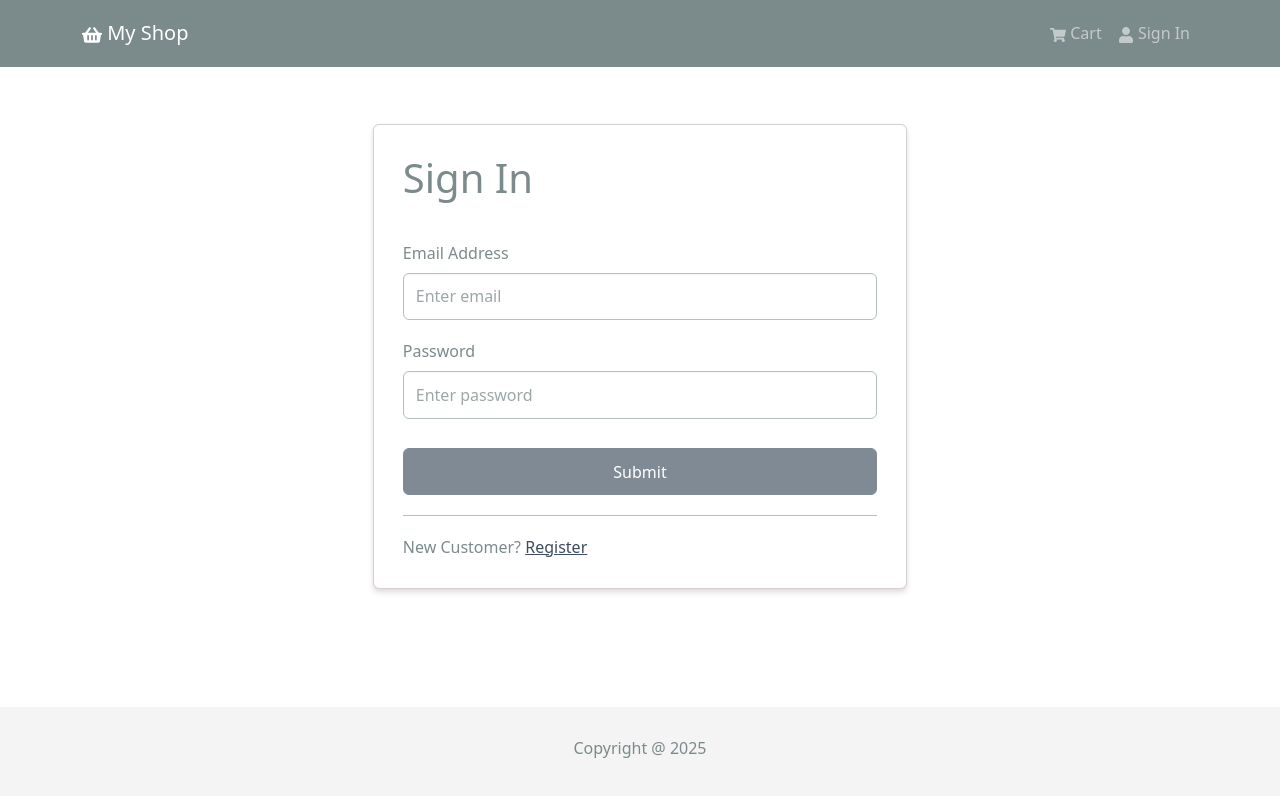
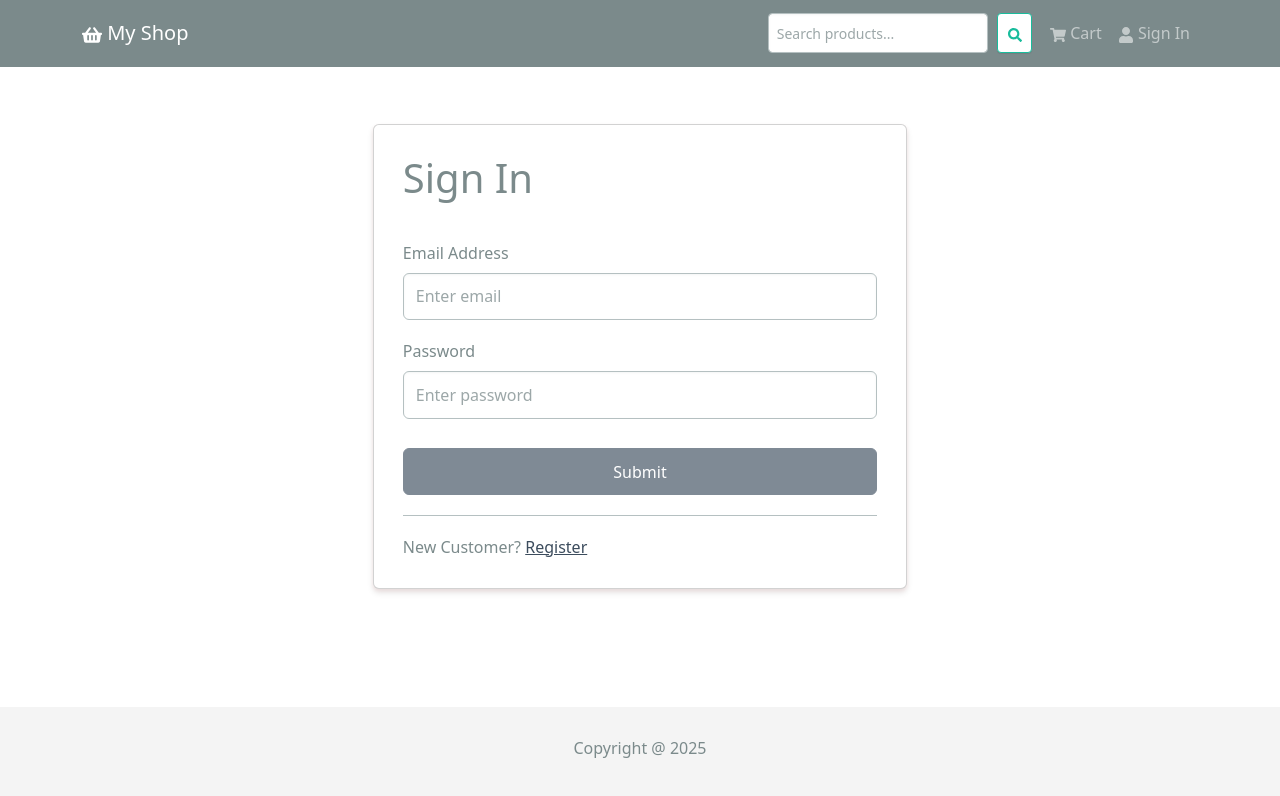
Before and after one commit to abhi15494/ecomm-node-js, a React (Create React App) app in the folder frontend/: page /login in a window 1280 px wide. Shown: the top 796 px of the page. Built offline with nearby package versions, Linux system fonts and the light colour scheme.

Commit message:
Search implemented

```diff
--- a/frontend/src/components/Header.jsx
+++ b/frontend/src/components/Header.jsx
@@ -6,6 +6,7 @@ import { FaEarlybirds, FaShoppingBasket } from 'react-icons/fa';
 import { useDispatch, useSelector } from 'react-redux';
 import { useLogoutMutation } from '../slices/userApiSlice';
 import { logout } from '../slices/authSlice';
+import SearchBox from './SearchBox';
 
 const Header = () => {
     const cartItems = useSelector(state => state?.cart?.cartItems);
@@ -34,6 +35,7 @@ const Header = () => {
                     <Navbar.Toggle aria-controls='basic-navbar-toggle'></Navbar.Toggle>
                     <Navbar.Collapse id="basic-navbar-toggle">
                         <Nav className='ms-auto'>
+                            <SearchBox />
                             <Nav.Link as={Link} to="/cart"><FaShoppingCart /> Cart {
                                 cartItems?.length > 0 && (
                                     <Badge pill bg="success" style={{marginLeft: '5px'}}>
--- /dev/null
+++ b/frontend/src/components/Paginate.jsx
@@ -0,0 +1,25 @@
+import React from 'react'
+import { Pagination } from 'react-bootstrap'
+import { Link } from 'react-router-dom'
+
+const Paginate = ({ pages, page, isAdmin=false, keyword='' }) => {
+    if(!pages || pages <= 1) {
+        return <></>
+    }
+    return (
+        <Pagination>
+            {[...Array(pages).keys()].map((x) => (
+                <Pagination.Item
+                    as={Link}
+                    active={x+1 === page}
+                    key={'KEY_FOR_PAGINATION' + (x+1)}
+                    to={(isAdmin ? `/admin/productList/page/${x+1}` : `/page/${x+1}`) + (keyword ? `/search/${keyword}` : '')}
+                >
+                    {x+1}
+                </Pagination.Item>
+            ))}
+        </Pagination>
+    )
+}
+
+export default Paginate
--- /dev/null
+++ b/frontend/src/components/SearchBox.jsx
@@ -0,0 +1,37 @@
+import React, { useState } from 'react'
+import { Button, Form, FormControl } from 'react-bootstrap';
+import { FaSearch } from 'react-icons/fa';
+import { useNavigate, useParams } from 'react-router-dom'
+
+const SearchBox = ({ }) => {
+    const { keyword: urlKeyword } = useParams();
+    const navigate = useNavigate();
+    const [keyword, setKeyword] = useState(urlKeyword);
+
+    const handleSubmit = (e) => {
+        e.preventDefault();
+        if(keyword.trim()) {
+            setKeyword('');
+            navigate(`/search/${keyword}`);
+        } else {
+            navigate('/');
+        }
+    };
+
+    return (
+        <Form onSubmit={handleSubmit} className='d-flex'>
+            <FormControl
+                type='text'
+                name="q"
+                value={keyword}
+                onChange={e => setKeyword(e.target.value)}
+                placeholder='Search products...'
+                className='mr-sm-2 ml-sm-5'
+                size='sm'
+            ></FormControl>
+            <Button type="submit" variant='outline-success bg-white btn-sm' className='px-2 mx-2'><FaSearch /></Button>
+        </Form>
+    )
+}
+
+export default SearchBox
--- a/frontend/src/index.js
+++ b/frontend/src/index.js
@@ -37,6 +37,9 @@ const router = createBrowserRouter(
   createRoutesFromElements(
     <Route path="/" element={<App />}>
       <Route index={true} path="/" element={<HomeScreen />} />
+      <Route index={true} path="/search/:keyword" element={<HomeScreen />} />
+      <Route index={true} path="/page/:pageNumber" element={<HomeScreen />} />
+      <Route index={true} path="/page/:pageNumber/search/:keyword" element={<HomeScreen />} />
       <Route path="/product/:id" element={<ProductScreen />} />
       <Route path="/cart" element={<CartScreen />} />
       <Route path="/login" element={<LoginScreen />} />
@@ -48,16 +51,17 @@ const router = createBrowserRouter(
         <Route path="/order/:id" element={<OrderScreen />} />
         <Route path="/profile" element={<ProfileScreen />} />
       </Route>
-
       <Route path="" element={<AdminPrivateRoute />}>
         <Route path="/admin/orderlist" element={<OrderListScreen />} />
         <Route path="/admin/productlist" element={<ProductListScreen />} />
+        <Route path="/admin/productlist/search/:keyword" element={<ProductListScreen />} />
+        <Route path="/admin/productlist/page/:pageNumber" element={<ProductListScreen />} />
+        <Route path="/admin/productlist/page/:pageNumber/search/:keyword" element={<ProductListScreen />} />
         <Route path="/admin/product/:id/edit" element={<ProductEditScreen />} />
         <Route path="/admin/userlist" element={<UsersListScreen />} />
         <Route path="/admin/user/:id/edit" element={<UserEditScreen />} />
         <Route path="/admin/user/new" element={<UserEditScreen />} />
       </Route>
-
     </Route>
   )
 )
--- a/frontend/src/screen/HomeScreen.jsx
+++ b/frontend/src/screen/HomeScreen.jsx
@@ -1,17 +1,31 @@
-import React, { useEffect, useState } from 'react'
-import { Col, Row } from 'react-bootstrap';
+import React from 'react'
+import { Button, Col, Row } from 'react-bootstrap';
 import Product from '../components/Product';
-import axios from 'axios';
 import { useGetProductsQuery } from '../slices/productApiSlice';
 import Loader from '../components/Loader';
 import Message from '../components/Message';
+import { useNavigate, useParams } from 'react-router-dom';
+import Paginate from '../components/Paginate';
+import { useSelector } from 'react-redux';
 
 const HomeScreen = () => {
-    const { data: products, isLoading, error } = useGetProductsQuery();
-
+    const { pageNumber, keyword } = useParams();
+    const { data, isLoading, error } = useGetProductsQuery({pageNumber, keyword});
+    const {
+        products,
+        page,
+        pages
+    } = data || {};
+    const {userInfo} = useSelector(state => state.auth);
+    const navigate = useNavigate();
     return (
         <>
-            <h1>Latest Products</h1>
+            <Row>
+                {keyword && <Col md={'auto'}><Button onClick={e => navigate('/')}>Go Back</Button></Col>}
+                <Col md={9}>
+                    <h1>Latest Products</h1>
+                </Col>
+            </Row>
             {
                 isLoading ? <Loader /> : error ? <Message variant={'danger'}>{error?.data?.message || error?.error}</Message> : (
                     <Row>
@@ -22,6 +36,9 @@ const HomeScreen = () => {
                                 </Col>
                             })
                         }
+                        <Col sm={12} md={12} lg={12}>
+                            <Paginate pages={pages} page={page} isAdmin={userInfo.isAdmin} keyword={keyword} />
+                        </Col>
                     </Row>
                 )
             }
--- a/frontend/src/screen/admin/ProductListScreen.jsx
+++ b/frontend/src/screen/admin/ProductListScreen.jsx
@@ -1,16 +1,24 @@
 import React from 'react'
 import { useCreateProductMutation, useDeleteProductMutation, useGetProductsQuery } from '../../slices/productApiSlice'
-import { Button, Col, Row, Table } from 'react-bootstrap';
+import { Button, Col, Image, Row, Table } from 'react-bootstrap';
 import { FaEdit, FaTrash } from 'react-icons/fa';
 import Loader from '../../components/Loader';
 import Message from '../../components/Message';
-import { Link } from 'react-router-dom';
+import { Link, useParams } from 'react-router-dom';
 import { toast } from 'react-toastify';
+import Paginate from '../../components/Paginate';
 
 const ProductListScreen = () => {
-    const { data: products, isLoading: productLoading, error: productError, refetch } = useGetProductsQuery();
+    const {pageNumber, keyword} = useParams();
+    const { data, isLoading: productLoading, error: productError, refetch } = useGetProductsQuery({pageNumber, keyword});
     const [createProduct, {isLoading:loadingCreate, error:loadingError}] = useCreateProductMutation();
     const [deleteProduct, {isLoading: deleteLoading, error: deleteError}] = useDeleteProductMutation();
+
+    const {
+        products,
+        pages,
+        page
+    } = data || {};
 
     const deleteHandler = async (productId) => {
         if(!window.confirm('Are you sure you want to delete a product?')) {
@@ -54,11 +62,12 @@ const ProductListScreen = () => {
                 <Table striped hover responsive className='table-sm'>
                     <thead>
                         <tr>
-                            <td>ID</td>
-                            <td>NAME</td>
-                            <td>PRICE</td>
+                            <td>IMAGE</td>
+                            <td style={{textAlign: 'left'}}>NAME</td>
                             <td>CATEGORY</td>
                             <td>BRANDS</td>
+                            <td>ID</td>
+                            <td>PRICE</td>
                             <td></td>
                         </tr>
                     </thead>
@@ -66,11 +75,14 @@ const ProductListScreen = () => {
                         {
                             products.map((product) => (
                                 <tr key={product._id}>
-                                    <td>{product._id}</td>
-                                    <td>{product.name}</td>
-                                    <td>${product.price}</td>
+                                    <td>
+                                        <Image src={product.image} height={50} className='border'/>
+                                    </td>
+                                    <td style={{textAlign: 'left'}}>{product.name}</td>
                                     <td>{product.category}</td>
                                     <td>{product.brand}</td>
+                                    <td>{product._id}</td>
+                                    <td>${product.price}</td>
                                     <td>
                                         <Link to={`/admin/product/${product._id}/edit`}>
                                             <Button className='btn-sm mx-2 text-white'><FaEdit /></Button>
@@ -82,6 +94,7 @@ const ProductListScreen = () => {
                         }
                     </tbody>
                 </Table>
+                <Paginate pages={pages} page={page} isAdmin={true} keyword={keyword} />
             </>}
         </>
     )
--- a/frontend/src/slices/productApiSlice.js
+++ b/frontend/src/slices/productApiSlice.js
@@ -4,8 +4,12 @@ import { apiSlice } from "./apiSlice";
 export const productsApiSlice = apiSlice.injectEndpoints({
     endpoints: builder => ({
         getProducts: builder.query({
-            query: () => ({
-                url: PRODUCTS_URL
+            query: ({pageNumber, keyword}) => ({
+                url: PRODUCTS_URL,
+                params: {
+                    pageNumber,
+                    keyword
+                }
             }),
             providesTags: ['Products'],
             keepUnusedDataFor: 5
```
Also changed, not shown: 1 other file (tests, documents, lock files or other folders).
